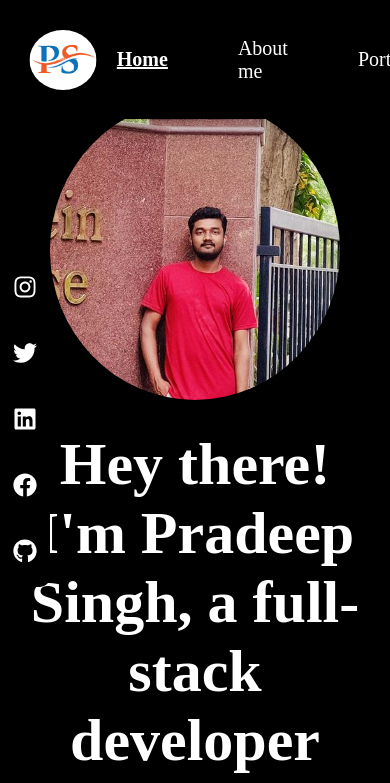
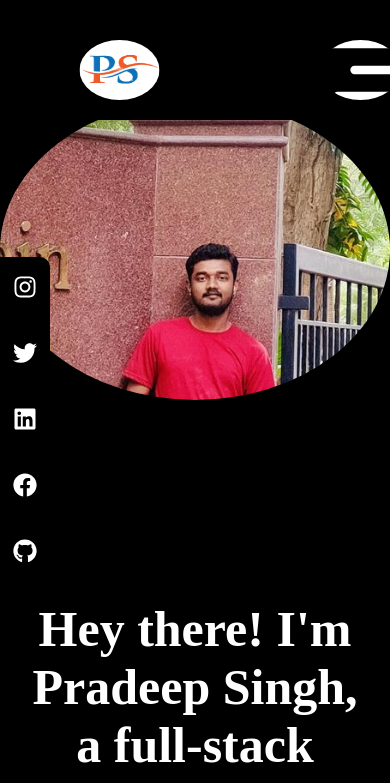
Before and after one commit to Pradeep-2001/My_Personal_Projects, a React (Vite) app: page / in a window 390 px wide. Shown: the top 783 px of the page. Built offline with nearby package versions, Linux system fonts and the light colour scheme.

Commit message:
mobile app changes

```diff
--- a/src/Components/Navbar/Navbar.css
+++ b/src/Components/Navbar/Navbar.css
@@ -59,3 +59,63 @@
   font-weight: bold;
   color: white;
 }
+
+.nav-mob-close{
+    display: none;
+}
+
+
+.nav-mob-open{
+    display: none;
+}
+
+
+@media(max-width: 768px){
+    .navbar{
+        margin: 20px 50px;
+    }
+
+    .nav-connect{
+        display: none;
+    }
+
+    .nav-mob-open{
+        display: block;
+        position: fixed;
+        right: 30px;
+        top: 10px;
+    }
+
+    .nav-mob-close{
+        display: block;
+        position: relative;
+        top: 10px;
+        right: 30px;
+        left: 220px;
+        width: 20px;
+    }
+
+    .nav-menu{
+        position: fixed;
+        flex-direction: column;
+        align-items: center ;
+        top: 0;
+        gap: 30px;
+        background-color: #1f0016;
+        width: 350px;
+        height: 100%;
+        z-index: 2;
+        transition: right 0.2s;
+        right: -350px;
+
+    }
+
+    .nav-menu li{
+        font-size: 30px;
+        padding-left: 100px;
+        flex-direction: row;
+        gap: 20px;
+
+    }
+
+}
--- a/src/Components/Navbar/Navbar.jsx
+++ b/src/Components/Navbar/Navbar.jsx
@@ -1,9 +1,13 @@
-import React, { useEffect, useState } from 'react';
+import React, { useEffect, useRef, useState } from 'react';
 import "./Navbar.css";
 import logo from "../../assets/logo.png";
+import menu_open from "../../assets/menu_open.svg"
+import menu_close from "../../assets/menu_close.svg"
+
 
 const Navbar = () => {
   const [menu, setMenu] = useState("home");
+  const menuRef= useRef();
 
   const handleScrollTo = (sectionId) => {
     const element = document.getElementById(sectionId);
@@ -12,6 +16,14 @@
       setMenu(sectionId);
     }
   };
+
+  const openMenu =() =>{
+    menuRef.current.style.right="0"
+  }
+
+  const clsoeMenu =()=>{
+    menuRef.current.style.right="-350px"
+  }
 
   useEffect(() => {
     const sections = document.querySelectorAll("section");
@@ -43,7 +55,10 @@
   return (
     <section className='navbar'>
       <img src={logo} alt="logo" />
-      <ul className="nav-menu">
+      <img src={menu_open} onClick={openMenu} alt="" className='nav-mob-open' />
+      <ul ref={menuRef} className="nav-menu">
+      <img src={menu_close} onClick={clsoeMenu} alt="" className='nav-mob-close' />
+
         {["home", "about", "portfolio", "contact"].map((item) => (
           <li key={item}>
             <p
--- a/src/Components/Profile/Profile.css
+++ b/src/Components/Profile/Profile.css
@@ -62,3 +62,22 @@
     transform: scale(1.05);
 
 }
+
+
+
+@media(max-width:768px){
+    .profile img{
+        margin-bottom: 120px;
+        width: 100%;
+    }
+
+    .profile h2{
+        margin-top: 50px;
+        width: 90%;
+        font-size: 50px;
+    }
+
+    .profile p{
+        width: 60%;
+    }
+}
```
